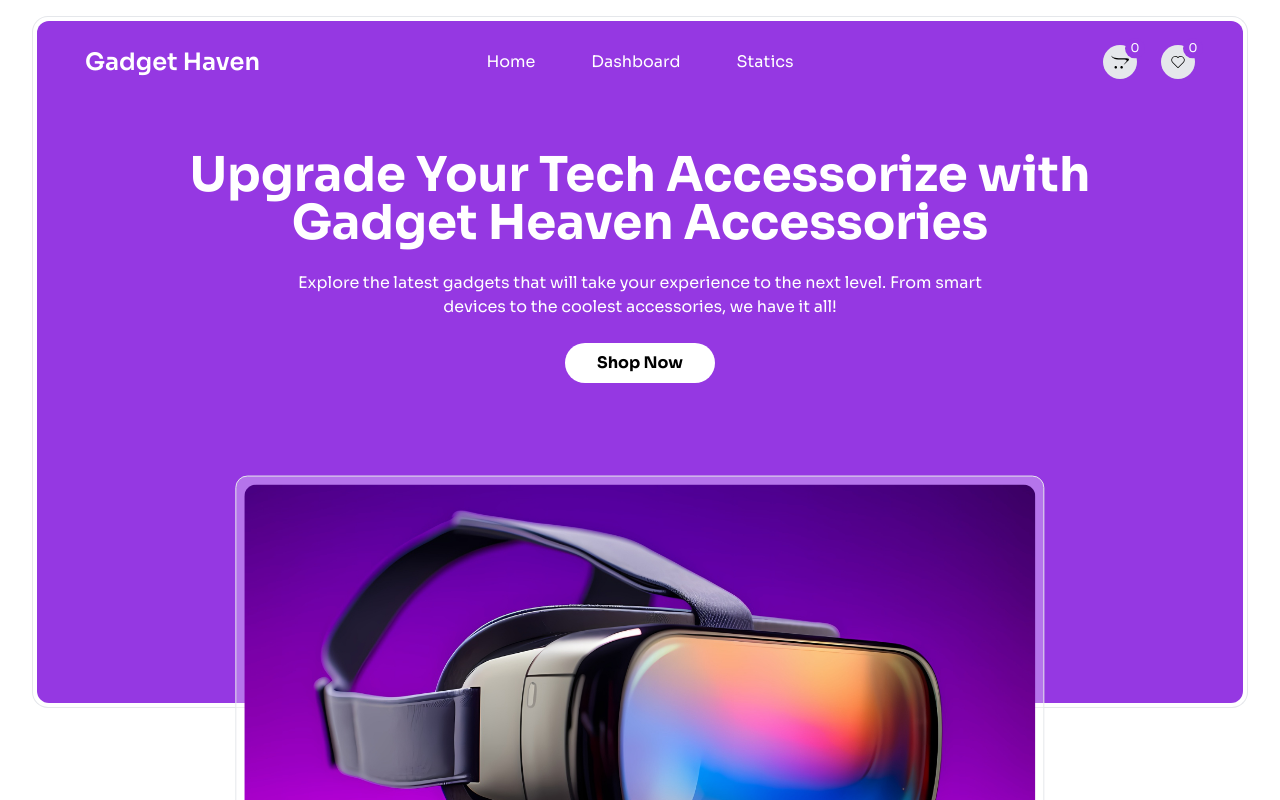
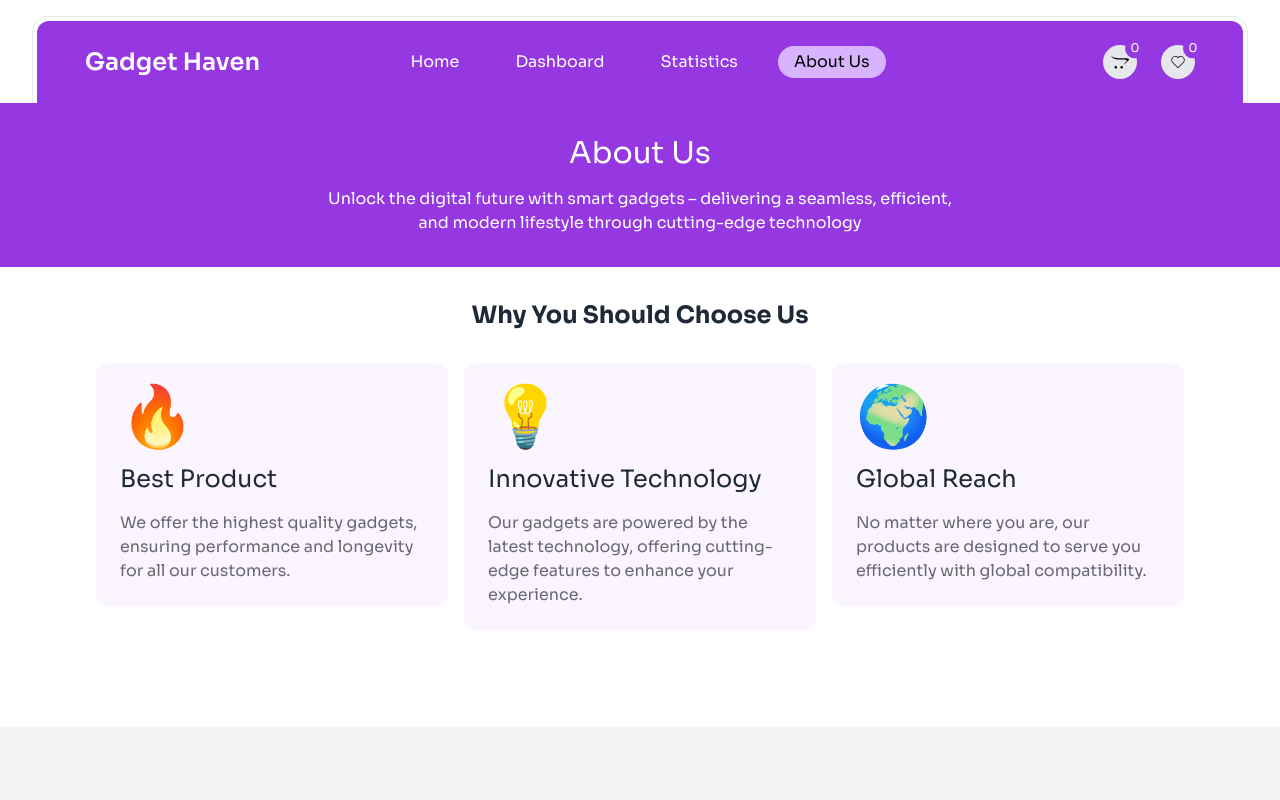
Before and after one commit to programming-hero-web-course-4/b10a8-gadget-heaven-Ahmed00002, a React (Vite) app: page /about-us in a window 1280 px wide. Shown: the top 800 px of the page. Built offline with nearby package versions, Linux system fonts and the light colour scheme.

Commit message:
about section added to the website for a new route

```diff
--- /dev/null
+++ b/public/features.json
@@ -0,0 +1,17 @@
+[
+  {
+    "icon": "🔥",
+    "headline": "Best Product",
+    "description": "We offer the highest quality gadgets, ensuring performance and longevity for all our customers."
+  },
+  {
+    "icon": "💡",
+    "headline": "Innovative Technology",
+    "description": "Our gadgets are powered by the latest technology, offering cutting-edge features to enhance your experience."
+  },
+  {
+    "icon": "🌍",
+    "headline": "Global Reach",
+    "description": "No matter where you are, our products are designed to serve you efficiently with global compatibility."
+  }
+]
--- /dev/null
+++ b/src/components/AboutUs/AboutUs.jsx
@@ -0,0 +1,29 @@
+import { useLoaderData } from "react-router-dom";
+import FeaturesCard from "./features-card/FeaturesCard";
+
+function AboutUs() {
+  const features = useLoaderData();
+  return (
+    <div>
+      <div className="text-center bg-primaryColor text-white py-8 space-y-4">
+        <h1 className="text-3xl">About Us</h1>
+        <p className="w-3/6 mx-auto">
+          Unlock the digital future with smart gadgets – delivering a seamless,
+          efficient, and modern lifestyle through cutting-edge technology
+        </p>
+      </div>
+      <div className="center mt-8">
+        <h1 className="text-2xl font-bold text-center">
+          Why You Should Choose Us
+        </h1>
+        <div className="grid grid-cols-3 gap-4 mt-8">
+          {features.map((feature, idx) => (
+            <FeaturesCard key={idx} feature={feature}></FeaturesCard>
+          ))}
+        </div>
+      </div>
+    </div>
+  );
+}
+
+export default AboutUs;
--- /dev/null
+++ b/src/components/AboutUs/features-card/FeaturesCard.jsx
@@ -0,0 +1,20 @@
+import PropTypes from "prop-types";
+
+function FeaturesCard({ feature }) {
+  const { icon, headline, description } = feature;
+
+  return (
+    <div>
+      <div className="bg-purple-50 p-6 rounded-xl space-y-4">
+        <h1 className="text-6xl"> {icon} </h1>
+        <h1 className="text-2xl">{headline}</h1>
+        <p className="text-paraColor"> {description} </p>
+      </div>
+    </div>
+  );
+}
+
+FeaturesCard.propTypes = {
+  feature: PropTypes.object,
+};
+export default FeaturesCard;
--- a/src/components/NavBar/Navbar.jsx
+++ b/src/components/NavBar/Navbar.jsx
@@ -43,17 +43,19 @@ export default function Navbar() {
           }  center mt-4`}
         >
           <div
-            className={`grid grid-cols-3 items-center justify-center   ${
+            className={`grid grid-cols-4 items-center justify-center   ${
               home && !detailsPath
                 ? "bg-primaryColor text-white"
                 : "bg-white text-black"
             } py-6 rounded-t-xl px-12`}
           >
             <div>
-              <h1 className="text-2xl font-semibold">Gadget Haven</h1>
+              <h1 className="text-2xl font-semibold col-span-1">
+                Gadget Haven
+              </h1>
             </div>
             {/* navLinks */}
-            <div className="flex justify-center items-center gap-6 sidebar">
+            <div className="flex justify-center items-center gap-6 sidebar col-span-2">
               <NavLink
                 className="px-4 py-1 rounded-full"
                 state={"home"}
@@ -73,10 +75,17 @@ export default function Navbar() {
                 state={"statistics"}
                 to={"/statistics"}
               >
-                Statics
+                Statistics
+              </NavLink>
+              <NavLink
+                className="px-4 py-1 rounded-full"
+                state={"statistics"}
+                to={"/about-us"}
+              >
+                About Us
               </NavLink>
             </div>
-            <div className="justify-self-end flex items-center gap-6 text-lg  text-black">
+            <div className="justify-self-end flex items-center gap-6 text-lg  text-black col-span-1">
               {/* cart icon */}
               <div className="relative bg-gray-200 rounded-full p-2 cursor-pointer">
                 <FaOpencart />
--- a/src/main.jsx
+++ b/src/main.jsx
@@ -8,6 +8,7 @@ import Hero from "./components/HeroSection/Hero";
 import Dashboard from "./components/Dashboard/Dashboard";
 import Statistics from "./components/Statistics/Statistics";
 import PDetails from "./components/Full-PDetails/PDetails";
+import AboutUs from "./components/AboutUs/AboutUs";
 
 const router = createBrowserRouter([
   {
@@ -29,6 +30,16 @@ const router = createBrowserRouter([
         loader: async () => {
           const res = await fetch("/data.json");
           const data = await res.json();
+          return data;
+        },
+      },
+      {
+        path: "/about-us",
+        element: <AboutUs />,
+        loader: async () => {
+          const res = await fetch("/features.json");
+          const data = await res.json();
+
           return data;
         },
       },
```
